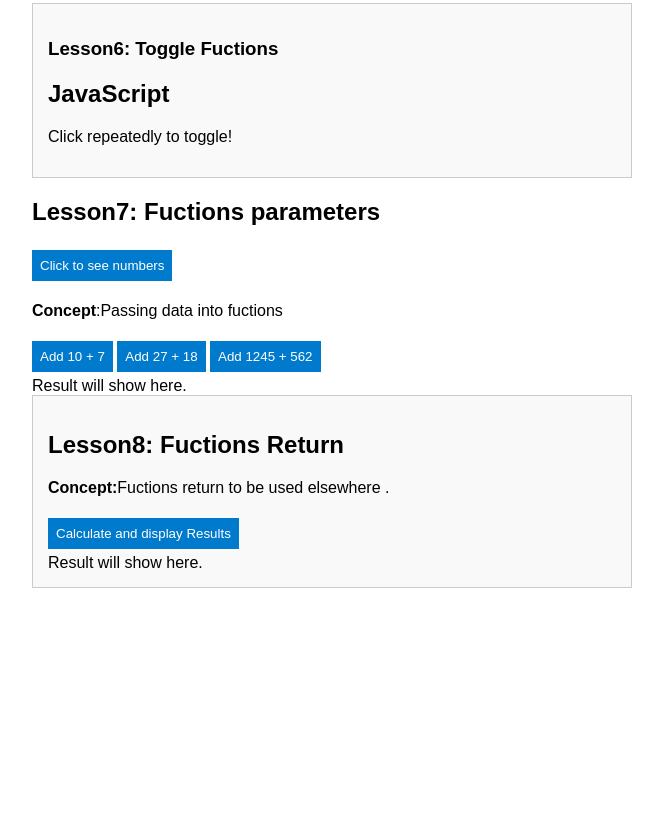
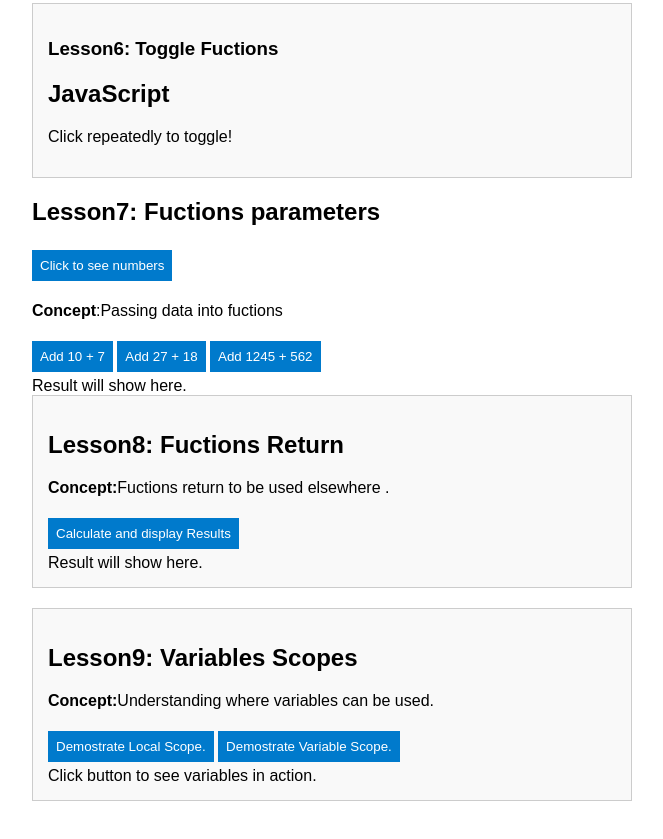
Before and after one commit to athenkosi-dev/week4-Javascript, a plain HTML site: page index.html in a window 1280 px wide. Shown: the part 1123-1962 px from the top of the page, without its empty margins (308-971 px from the left). Before the commit the page ends 1771 px from the top, so only its background shows below. Drawn offline with Linux system fonts and the light colour scheme.

Commit message:
Lesson9: Variables Scopes

```diff
--- a/index.html
+++ b/index.html
@@ -1,11 +1,13 @@
 <!DOCTYPE html>
 <html lang="en">
+
 <head>
     <meta charset="UTF-8">
     <meta name="viewport" content="width=device-width, initial-scale=1.0">
     <title>FNB App Academy - JS Week4</title>
     <link rel="stylesheet" href="style.css">
 </head>
+
 <body>
     <h1>Javascript Week 4</h1>
     <!--Lesson1-->
@@ -30,8 +32,8 @@
         <p id="text2">More text here</p>
         <button onclick="lesson2()">Use Variables</button>
         <script>
-            function lesson2(){
-                var message1 ="Hello everyone!";
+            function lesson2() {
+                var message1 = "Hello everyone!";
                 var message2 = "I love JavaScript!";
                 var message3 = "its awesome!";
 
@@ -50,10 +52,10 @@
         <button onclick="lesson3()">Do Math</button>
 
         <script>
-            function lesson3(){
+            function lesson3() {
                 var num1 = 7;
                 var num2 = 10;
-                document.getElementById("math").innerHTML =num1 + " x " + num2 + " = " + (num1 * num2) ;
+                document.getElementById("math").innerHTML = num1 + " x " + num2 + " = " + (num1 * num2);
             }
         </script>
     </div>
@@ -82,7 +84,7 @@
     </div>
 
     <!--Lesson5-->
-<div class="lesson5"Click event>
+    <div class="lesson5" Click event>
 
         <h2 onclick="this.innerHTML='is awesome' ">JavaScript</h2>
         <p>Click on the word "JavaScript"above.</p>
@@ -97,7 +99,7 @@
 
         <script>
             function toggleText() {
-            var toggle =document.getElementById("toggleText");
+                var toggle = document.getElementById("toggleText");
                 if (toggle.innerHTML === "JavaScript") {
                     toggle.innerHTML = "is awesome";
                 } else {
@@ -144,7 +146,37 @@
                 return num1 + num2;
             }
         </script>
+    </div>
 
+    <!--Lesson9-->
+    <div class="lesson">
+        <h2>Lesson9: Variables Scopes</h2>
+        <p><strong>Concept:</strong>Understanding where variables can be used.</p>
+        <button type="button" onclick="demostrateLocalScope()">Demostrate Local Scope.</button>
+        <button type="button" onclick="demostrateScope()">Demostrate Variable Scope.</button>
+
+        <div class="output" id="scopeOutput">Click button to see variables in action.</div>
+
+        <script>
+          var globalvariable = "I am a global variable!";
+
+          function demostrateScope() {
+            var localvariable = "I am a local variable!";
+            var innerVariable = "I am an inner variable!";
+            document.getElementById("scopeOutput").innerHTML =
+              globalvariable + "<br>" +
+              localvariable + "<br>" +
+              innerVariable + "<br>" +
+              "Local variables only exist inside their function!";
+          }
+
+          function demostrateLocalScope() {
+            var localvariable = "I am a local variable!";
+            document.getElementById("scopeOutput").innerHTML = localvariable;
+          }
+        </script>
+    </div>
 
 </body>
-</html>
+
+</body></html>
```
Lines whose indentation alone changed are shown as unchanged.
